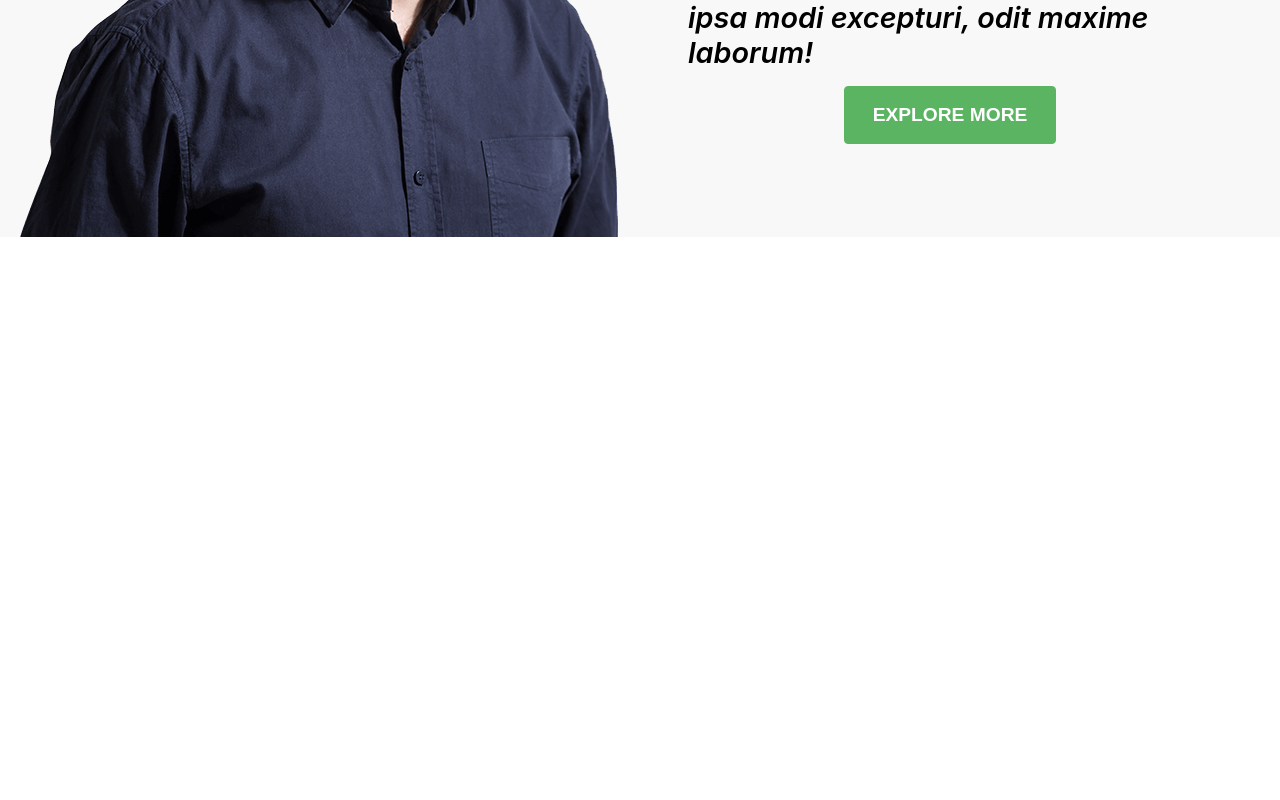
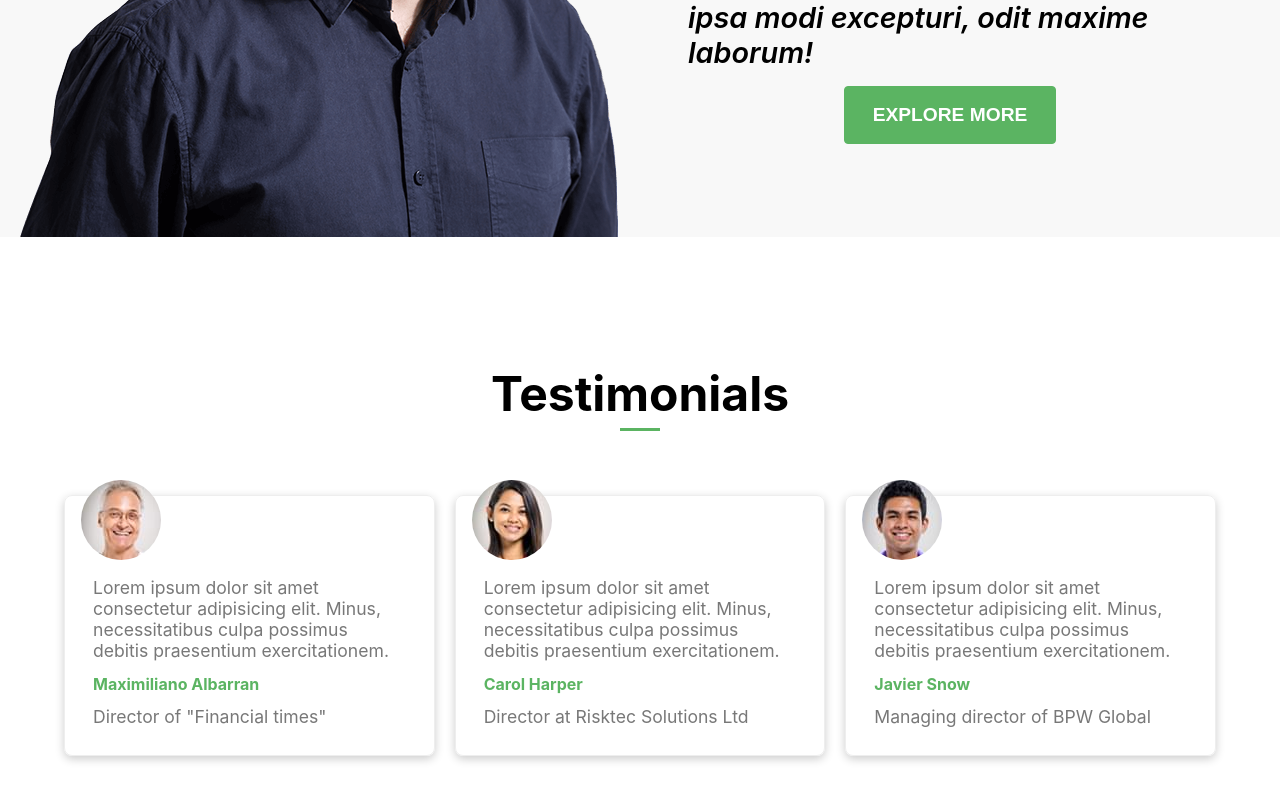
Before and after one commit to MaxiAlbarran/financial-education, a React (Vite) app: page / in a window 1280 px wide. Shown: the part 1315-2115 px from the top of the page. Before the commit the page ends 1552 px from the top, so only its background shows below. Built offline with nearby package versions, Linux system fonts and the light colour scheme; the HTML template or start-up script is replaced by a standard one.

Commit message:
Testimonials component created

```diff
--- a/src/App.tsx
+++ b/src/App.tsx
@@ -3,6 +3,7 @@ import React from 'react'
 import Navbar from './components/Navbar'
 import Hero from './components/Hero'
 import About from './components/About'
+import Testimonials from './components/Testimonials'
 
 function App() {
 
@@ -11,6 +12,7 @@ function App() {
       <Navbar />
       <Hero />
       <About />
+      <Testimonials />
     </div>
   )
 }
--- /dev/null
+++ b/src/components/Testimonials.tsx
@@ -0,0 +1,49 @@
+import React from 'react'
+
+import '../styles/Testimonials.css'
+
+import user1 from '../images/user1.jpeg'
+import user2 from '../images/user2.jpeg'
+import user3 from '../images/user3.jpeg'
+
+const Testimonials = () => {
+  return (
+    <div className="testimonials">
+      <div className="container">
+        <h2>Testimonials</h2>
+        <span className="line"></span>
+
+        <div className="content">
+
+          <div className="card">
+            <img src={user1} alt="User 1" />
+
+            <p>Lorem ipsum dolor sit amet consectetur adipisicing elit. Minus, necessitatibus culpa possimus debitis praesentium exercitationem.</p>
+            <p><span>Maximiliano Albarran</span></p>
+            <p>Director of "Financial times"</p>
+          </div>
+
+          <div className="card">
+            <img src={user2} alt="User 2" />
+
+            <p>Lorem ipsum dolor sit amet consectetur adipisicing elit. Minus, necessitatibus culpa possimus debitis praesentium exercitationem.</p>
+            <p><span>Carol Harper</span></p>
+            <p>Director at Risktec Solutions Ltd</p>
+          </div>
+
+          <div className="card">
+            <img src={user3} alt="User 3" />
+
+            <p>Lorem ipsum dolor sit amet consectetur adipisicing elit. Minus, necessitatibus culpa possimus debitis praesentium exercitationem.</p>
+            <p><span>Javier Snow</span></p>
+            <p>Managing director of BPW Global</p>
+          </div>
+
+        </div>
+
+      </div>
+    </div>
+  )
+}
+
+export default Testimonials
--- /dev/null
+++ b/src/styles/Testimonials.css
@@ -0,0 +1,60 @@
+.testimonials{
+  width: 100%;
+}
+
+.testimonials .container{
+  width: 90%;
+  margin: 4rem auto;
+  padding: 4rem 0rem;
+}
+
+.testimonials h2{
+  font-size: 3rem;
+  text-align: center;
+}
+
+.testimonials .container .content{
+  display: grid;
+  grid-template-columns: repeat(3, 1fr);
+  gap: 20px;
+  margin: 4rem 0;
+}
+
+.testimonials .card{
+  border: 1px solid #eee;
+  border-radius: 8px;
+  box-shadow: 0 3px 10px rgb(0, 0, 0, .2);
+  padding: 1rem;
+}
+
+.testimonials img{
+  border-radius: 50px;
+  margin-top: -2rem;
+}
+
+.testimonials .card p{
+  color: #787878;
+  font-size: 1.1rem;
+  margin: 12px;
+}
+
+.testimonials .card span{
+  color: var(--primary-color);
+  font-size: 1rem;
+  font-weight: 700;
+}
+
+@media screen and (max-width: 940px) {
+  .testimonials .container{
+    width: 100%;
+  }
+
+  .testimonials .container .content{
+    grid-template-columns: 1fr;
+  }
+
+  .testimonials .card{
+    max-width: 100%;
+    margin: 1rem;
+  }
+}
```
